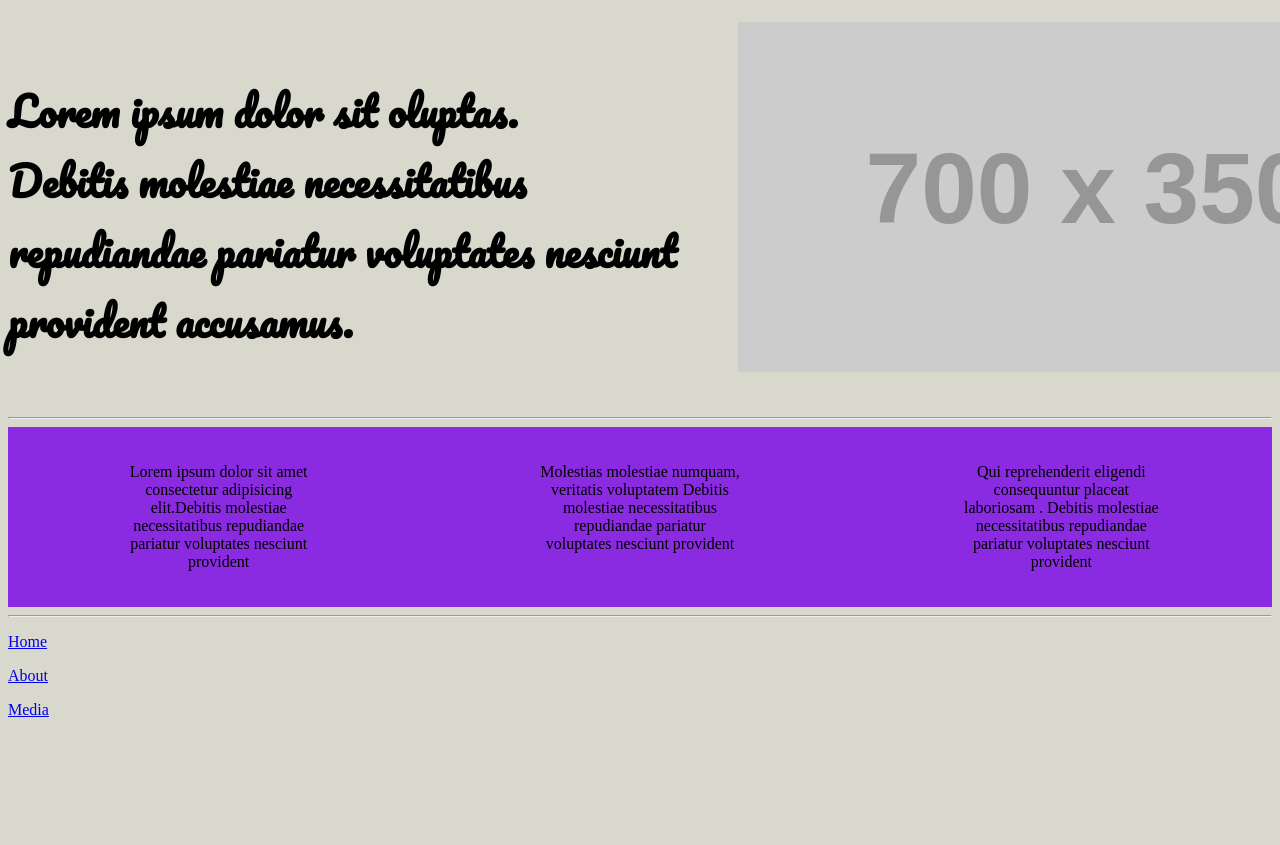
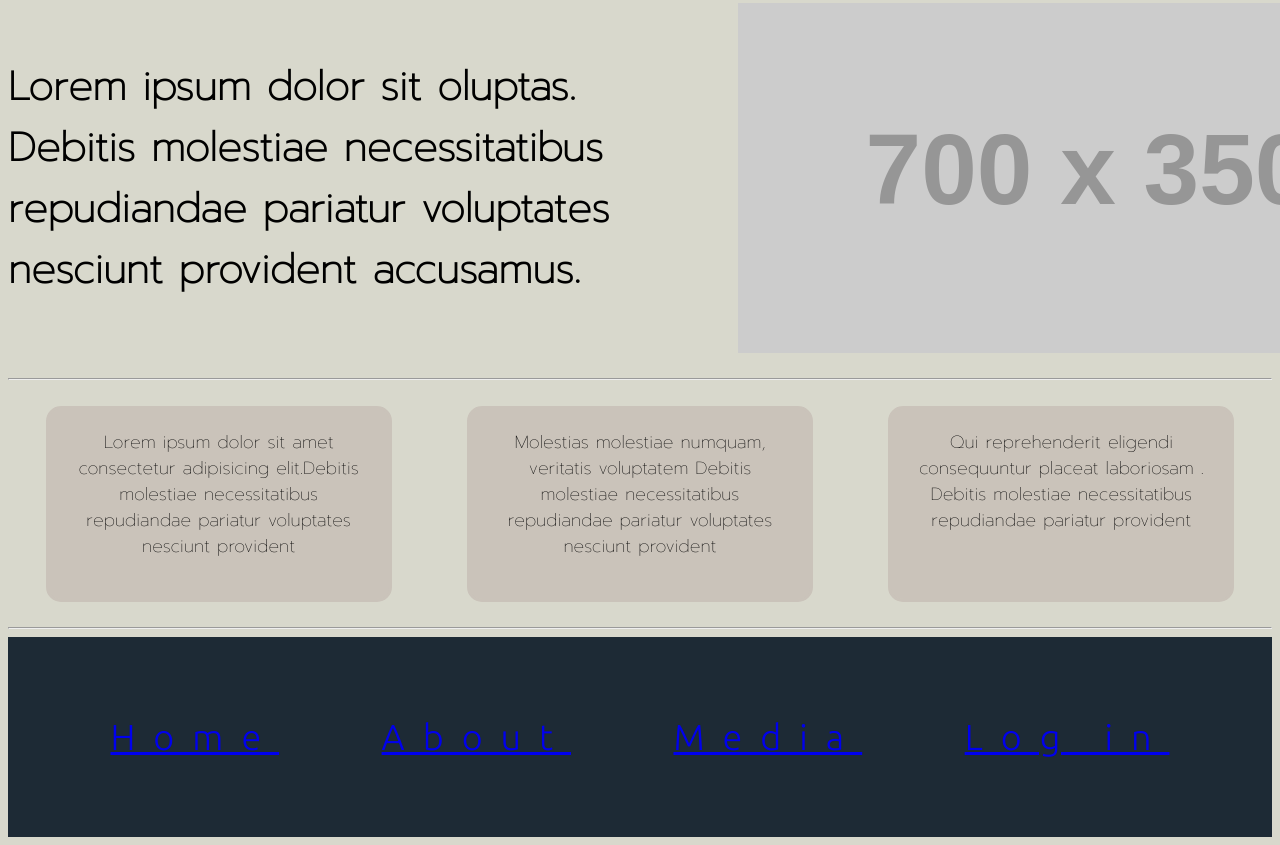
Before and after one commit to Mikhail0731/JS, a plain HTML site: page Home.html in a window 1280 px wide. Shown: the part 610-1455 px from the top of the page. Before the commit the page ends 1345 px from the top, so only its background shows below. Drawn offline with Linux system fonts and the light colour scheme; placeholder pictures from the web are drawn by us.

Commit message:
home page almost done

```diff
--- a/Home.html
+++ b/Home.html
@@ -5,8 +5,8 @@
     <meta http-equiv="X-UA-Compatible" content="IE=edge">
     <meta name="viewport" content="width=device-width, initial-scale=1.0">
     <title>Home</title>
-
-    <style>@import url('https://fonts.googleapis.com/css2?family=Pacifico&family=Ubuntu:wght@300&display=swap');
+    <style>
+        @import url('https://fonts.googleapis.com/css2?family=League+Gothic&family=Prompt:wght@100&family=Ubuntu:wght@300&display=swap');
         </style>
     <link rel="stylesheet" href="/style.css">
     <script src="/script.js"></script>
@@ -35,31 +35,8 @@
         pariatur voluptates nesciunt provident accusamus.</h4>
         <a href="https://placeholder.com"><img class="itemleft"src="https://via.placeholder.com/700x350" width="700" height="350" class = "homimg"></a>
        </div>
-
-
-    <!--</heater>
-    <form>
-        <label class="label">First Name</label>
-
-        <input id="fname" type="text">
-        <br>
-        <br>
-        <label class="label">Password <input type="password">
-        </label>
-        <br><br>
-        <label class="label">Register
-            <input name="remember" type="radio">Yes</label>
-        <label class="label">
-            <input name="remember" type="radio">NO</label>
-        <br>
-        <br>
-        <label class="label">Remember me<input type="checkbox"></label>
-        <p id="Register">Don`t have account? <a href="/register.html">Register Here</a></p>
-    </form>-->
     <hr>
-    <main>
         <div class="module">
-
             <p>Lorem ipsum dolor sit amet consectetur adipisicing elit.Debitis molestiae necessitatibus repudiandae
                 pariatur voluptates nesciunt provident  </p>
 
@@ -67,18 +44,14 @@
                 pariatur voluptates nesciunt provident</p>
 
             <p>Qui reprehenderit eligendi consequuntur placeat laboriosam . Debitis molestiae necessitatibus repudiandae
-                pariatur voluptates nesciunt provident</p>
+                pariatur provident</p>
         </div>
-    </main>
     <hr>
-    <footer>
-        <nav>
-            <p class="my-i"><a href="/Home.html">Home</a></p>
-            <p class="my-i"><a href="/about.html">About</a></p>
-            <p class="my-i"><a href="/Media.html">Media</a></p>
-        </nav>
+    <footer class="footer">
+            <p class="my-footer"><a href="/Home.html">Home</a></p>
+            <p class="my-footer"><a href="/about.html">About</a></p>
+            <p class="my-footer"><a href="/Media.html">Media</a></p>
+            <p class="my-footer"><a href="/Login.html">Log in</a></p>
     </footer>
-
 </body>
-
 </html>
--- a/style.css
+++ b/style.css
@@ -1,31 +1,28 @@
-
-
-
 body {
   background-color: rgb(216, 216, 204);
   font-size: 100%;
 }
 .top {
-  background-color: rgb(26, 25, 25);
+  background-color: rgb(29, 42, 53);
   display: flex;
   justify-content: space-evenly;
   align-items: center;
   font-size: 36px;
-font-family: 'Ubuntu', sans-serif;
+  font-family: "Ubuntu", sans-serif;
   letter-spacing: 0.5em;
 }
 .phone {
   font-size: large;
   color: white;
 }
-.my-top > :hover {
-  color: rgb(133, 122, 122)
-}
-.my-i > a:hover {
+/*.my-top > :hover {
   color: rgb(133, 122, 122);
 }
+.my-footer > a:hover {
+  color: rgb(133, 122, 122);
+}*/
 .home {
-  font-family: 'Pacifico', cursive;
+  font-family: "Prompt", sans-serif;
   display: grid;
   grid-template-columns: auto auto;
   gap: 20px 30px;
@@ -35,19 +32,30 @@ letter-spacing: 0.5em;
   display: flex;
   flex-flow: row wrap;
   justify-content: space-around;
-background-color: blueviolet
 }
 .module > p {
+  font-family: "Prompt", sans-serif;
+  font-size: 1.1em;
+  background-color: rgb(202, 195, 186);
   padding: 20px;
-width: 200px;
+  width: 300px;
+  height: 150px;
   text-align: center;
+  border-style: solid;
+  border-color: rgb(202, 195, 186);
+  border-radius: 15px;
 }
- /*@media screen and (max-width: 400px){
-.home > img{
-width: 5rem;
-display: none;
+.footer {
+  width: 100%;
+  height: 200px;
+  background-color: rgb(29, 42, 53);
+  display: flex;
+  justify-content: space-evenly;
+  align-items: center;
+  font-size: 36px;
+  font-family: "Ubuntu", sans-serif;
+  letter-spacing: 0.5em;
 }
-}*/
 .label {
   font-weight: bold;
   font-size: 24px;
@@ -72,13 +80,10 @@ align-content: space-around;
   display: flex;
   justify-content: space-evenly;
   align-items: center;
-  font-family: 'Ubuntu', sans-serif;
+  font-family: "Ubuntu", sans-serif;
   letter-spacing: 0.5em;
 }
-/*#Register {
-  font-size: 20px;
-  font-weight: bold;
-}*/
+
 .buttonr {
   border: 3px, black;
   padding: 5px 28px;
@@ -89,36 +94,3 @@ align-content: space-around;
 .buttonr:hover {
   background: rgb(56, 129, 56);
 }
-
-/*.registerbtn {
-  border: 3px, black;
-  padding: 5px 28px;
-  font-size: 16px;
-  cursor: pointer;
-  display: inline-block;
-}
-.registerbtn:hover {
-  background: rgb(143, 37, 37);
-}
-#par {
-  margin-top: 60px;
-  margin-left: 40px;
-  background-color: aqua;
-  padding: 35px;
-  border: 3px solid black;
-  width: 400px;
-  height: fit-content;
-  text-align: center;
-  text-decoration: line-through;
-  text-transform: capitalize;
-  line-height: 2rem;
-}
-* {
-  outline: 1px solid red;
-}
-body {
-  width: 100%;
-}
-
-@media screen {
-}
```
Also changed, not shown: Login.html (added, +32 -0 lines). Lines whose indentation alone changed are shown as unchanged.
